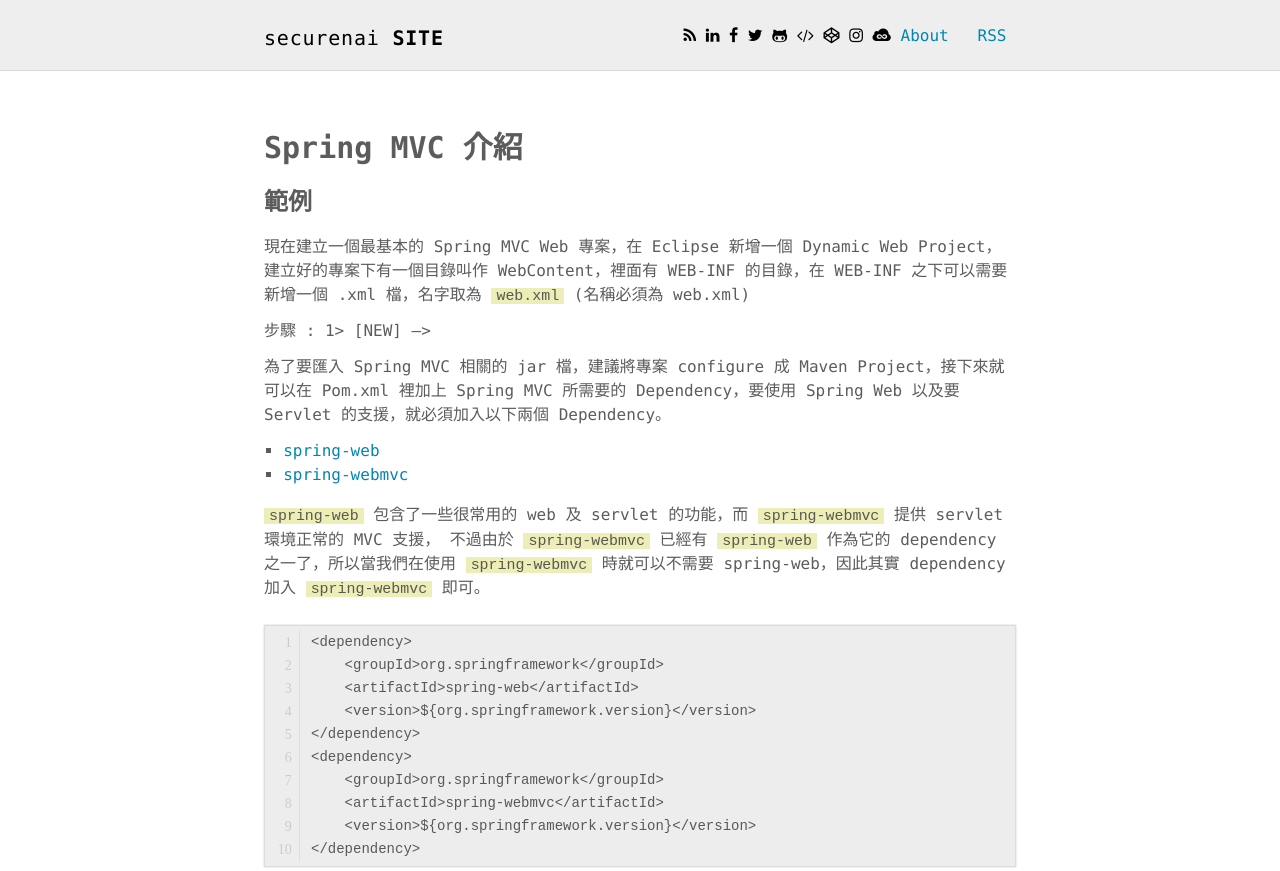
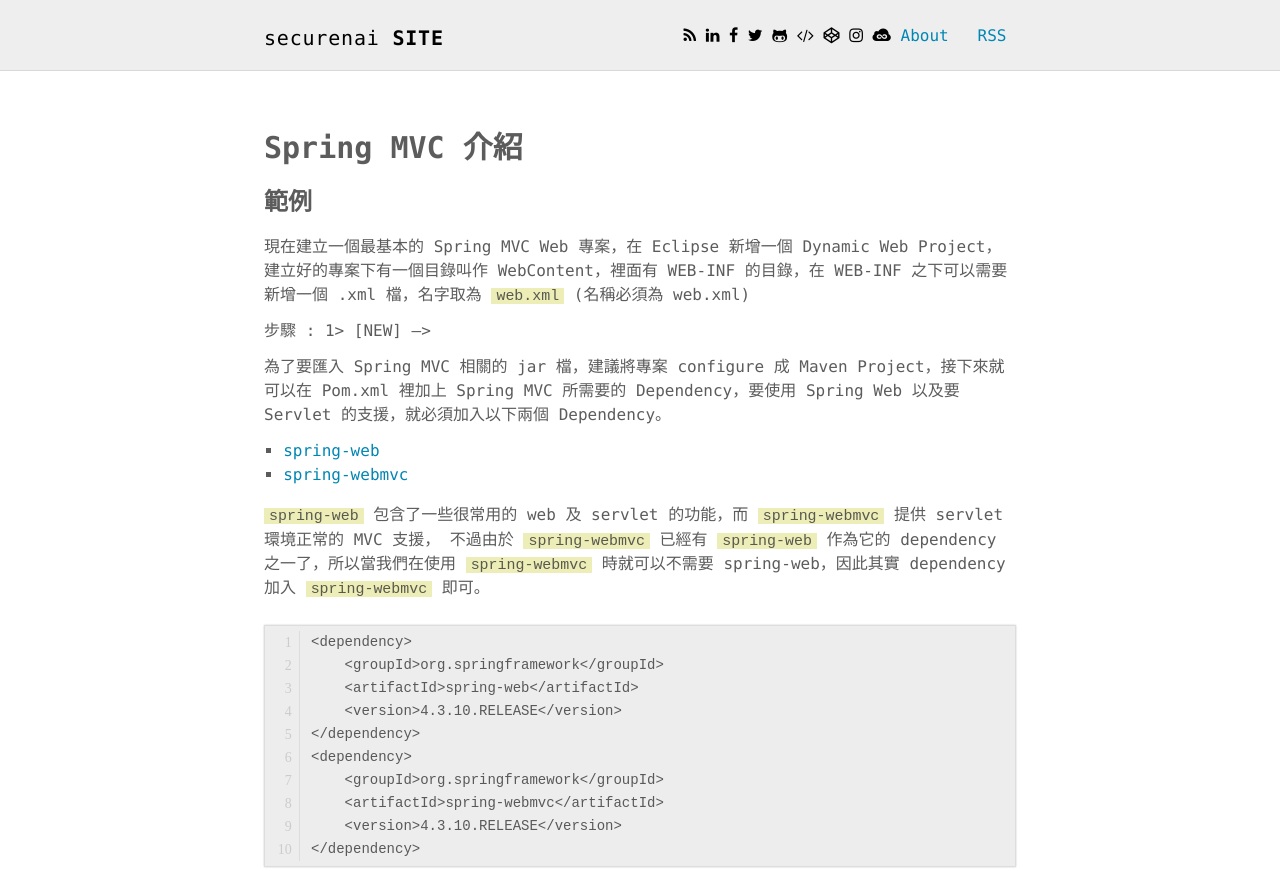
Before and after one commit to securenai/securenai.github.io, a Jekyll site: the page built from spring/spring_mvc_page01.md, in a window 1280 px wide. Shown: the top 871 px of the page. Built offline with Jekyll 4.4.1, drawn with Linux system fonts in a browser that asks for light colours; our own code applies the rules of GitHub Pages for plain Markdown files; grey boxes are pictures that could not be loaded.

Commit message:
Update spring_mvc_page01.md

````diff
--- a/spring/spring_mvc_page01.md
+++ b/spring/spring_mvc_page01.md
@@ -29,11 +29,13 @@ published: true
 <dependency>
     <groupId>org.springframework</groupId>
     <artifactId>spring-web</artifactId>
-    <version>${org.springframework.version}</version>
+    <version>4.3.10.RELEASE</version>
 </dependency>
 <dependency>
     <groupId>org.springframework</groupId>
     <artifactId>spring-webmvc</artifactId>
-    <version>${org.springframework.version}</version>
+    <version>4.3.10.RELEASE</version>
 </dependency>
 ```
+
+![Spring](spring_images/springmvcexample1.png)
````
